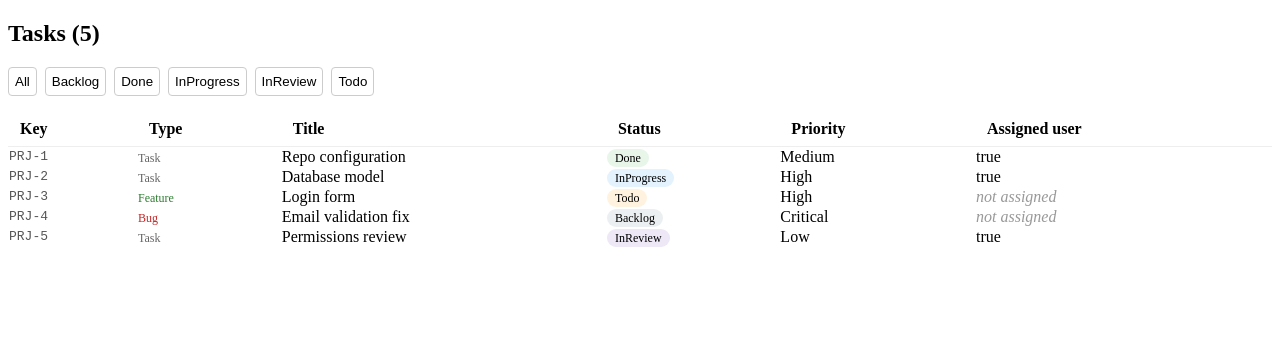
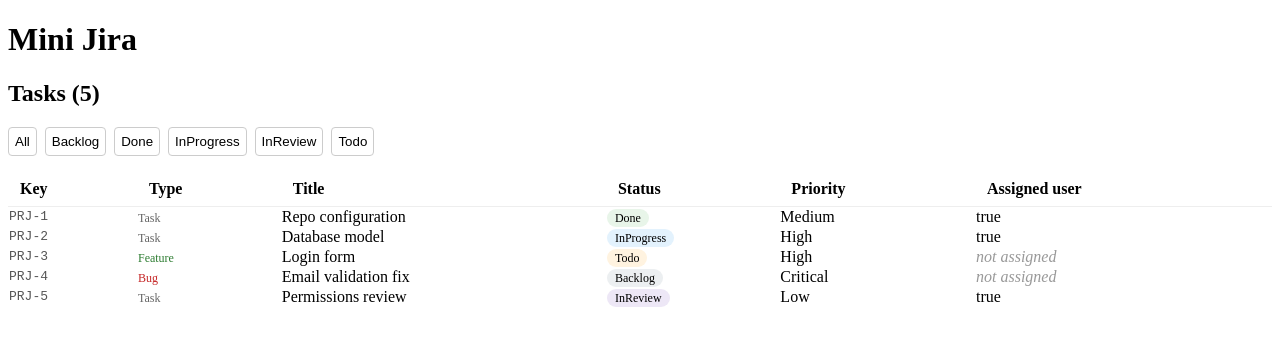
Before and after one commit to DevHotBuild/MiniJiraWeb, an Angular app: page / in a window 1280 px wide. Shown: the top 346 px of the page. Built offline with nearby package versions, Linux system fonts and the light colour scheme.

Commit message:
feat: add app header

```diff
--- a/src/app/shared/topbar/topbar.component.html
+++ b/src/app/shared/topbar/topbar.component.html
@@ -0,0 +1 @@
+<h1>Mini Jira</h1>
```
